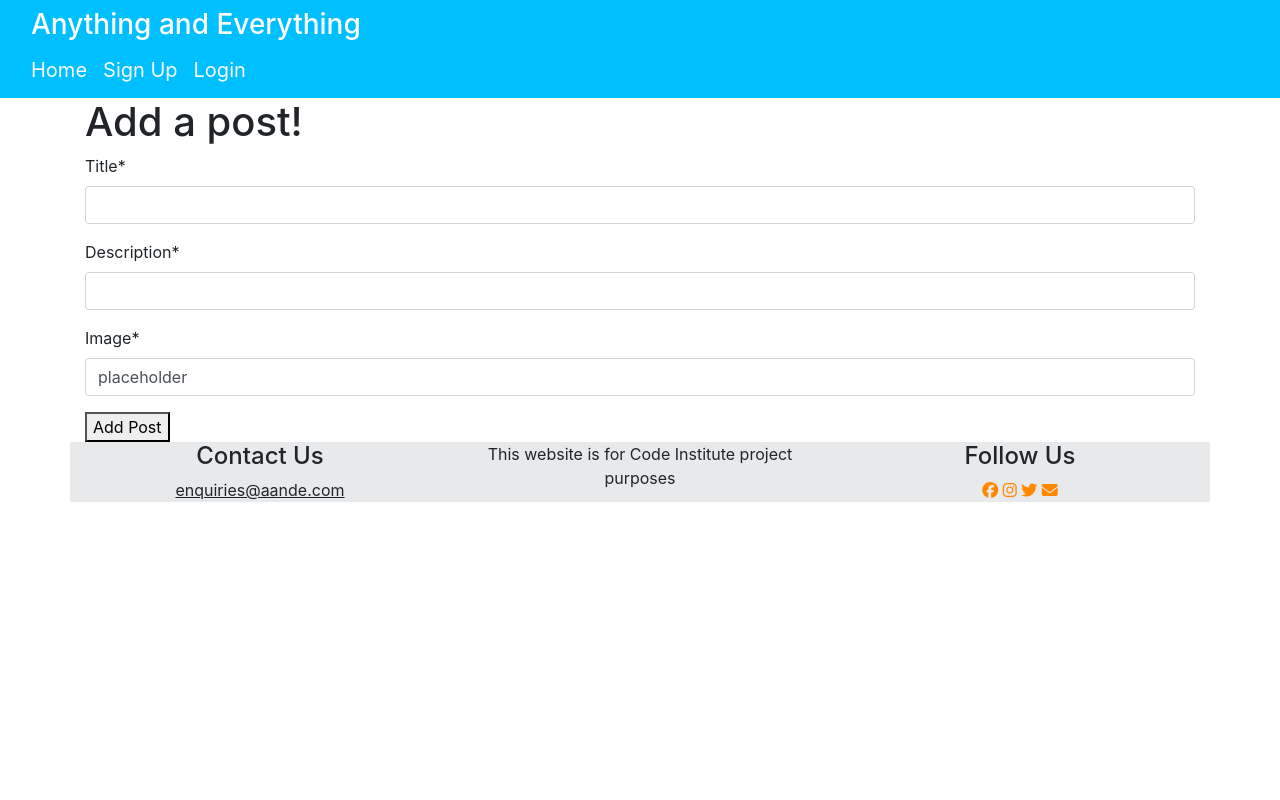
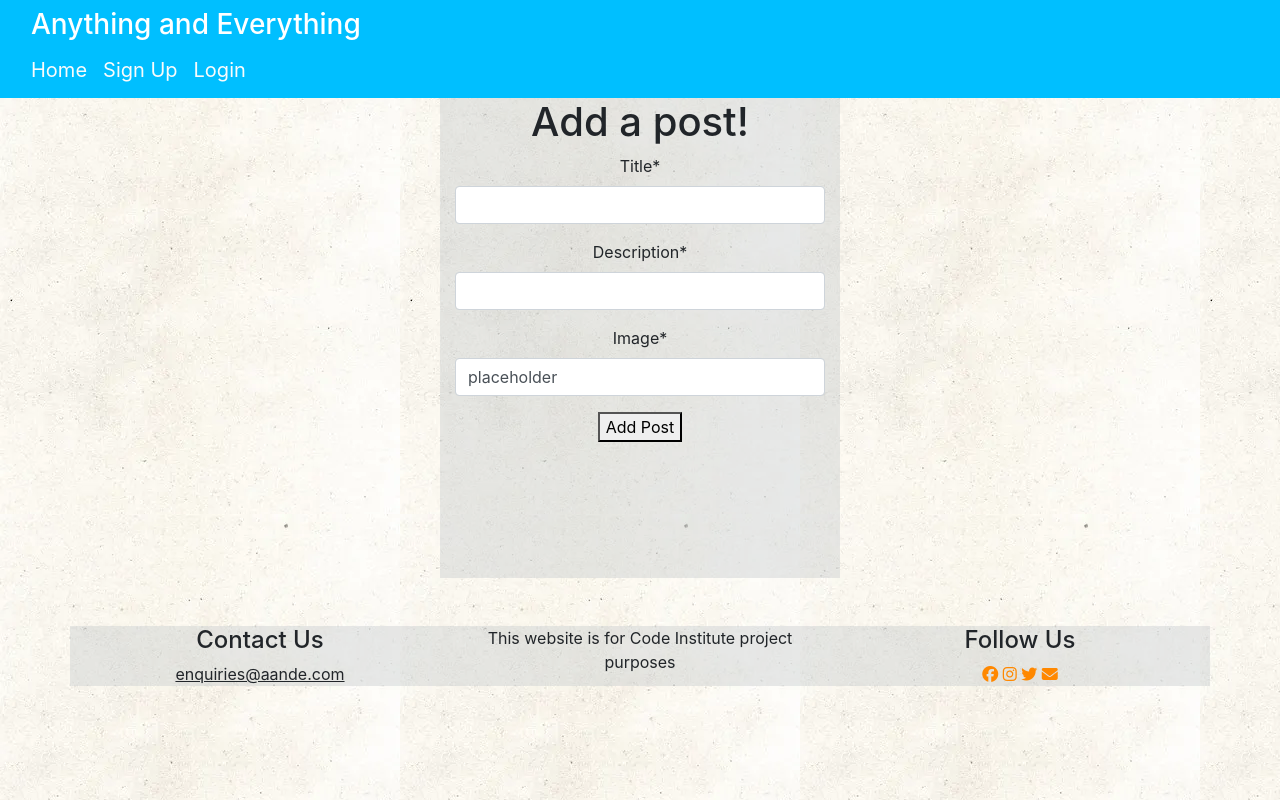
Before and after one commit to bolliebrain/anything-and-everything, a Django app: page /addapost in a window 1280 px wide. Run offline with Django 3.2, Linux system fonts and the light colour scheme; some libraries are stand-ins or nearby versions.

Commit message:
Added background image, styles for adding post and comment

```diff
--- a/myaande/templates/myaande/add_post.html
+++ b/myaande/templates/myaande/add_post.html
@@ -2,7 +2,7 @@
 {% block content %}
 {% load crispy_forms_tags %}
 
-<div class="container">
+<div class="container add">
     <h1>Add a post!</h1>
     <div>
         {% load cloudinary %}
--- a/myaande/templates/myaande/post_detail.html
+++ b/myaande/templates/myaande/post_detail.html
@@ -62,6 +62,7 @@
             </table>
         </div>
         <div class="col-md-4">
+            <div class="add">
                 {% if user.is_authenticated %}
                 <h1>Leave a Comment</h1>
                 <p> From {{ user.username }}</p>
@@ -74,5 +75,6 @@
             </div>
         </div>
     </div>
+</div>
 
 {% endblock content%}
--- a/static/css/style.css
+++ b/static/css/style.css
@@ -1,3 +1,8 @@
+body {
+    background-image: url("/static/images/background.webp");
+    background-repeat: repeat;
+}
+
 .navbar-custom {
     background-color:rgb(0, 191, 255)
 }
@@ -55,5 +60,13 @@
 
 .contact {
     text-align: center;
-    background-color:rgba(195, 201, 203, 0.4)
+    background-color:rgba(195, 201, 203, 0.4);
+    margin-top: 3rem;
 }
+
+.add {
+    text-align: center;
+    background-color:rgba(195, 201, 203, 0.4);
+    width: 25rem;
+    height: 30rem;
+}
```
Also changed, not shown: static/images/background.webp (renamed from myaande/images/background.webp). Lines whose indentation alone changed are shown as unchanged.
